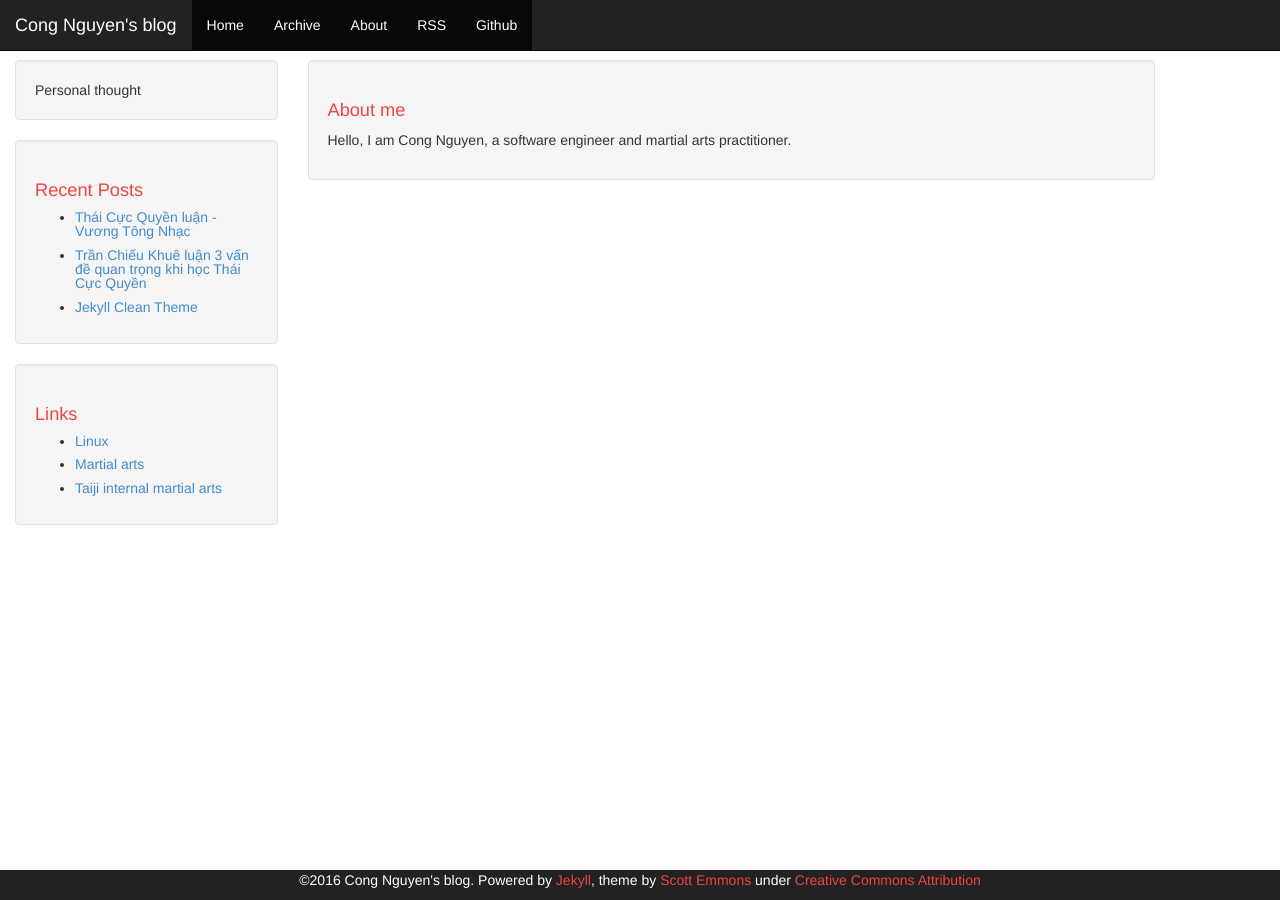
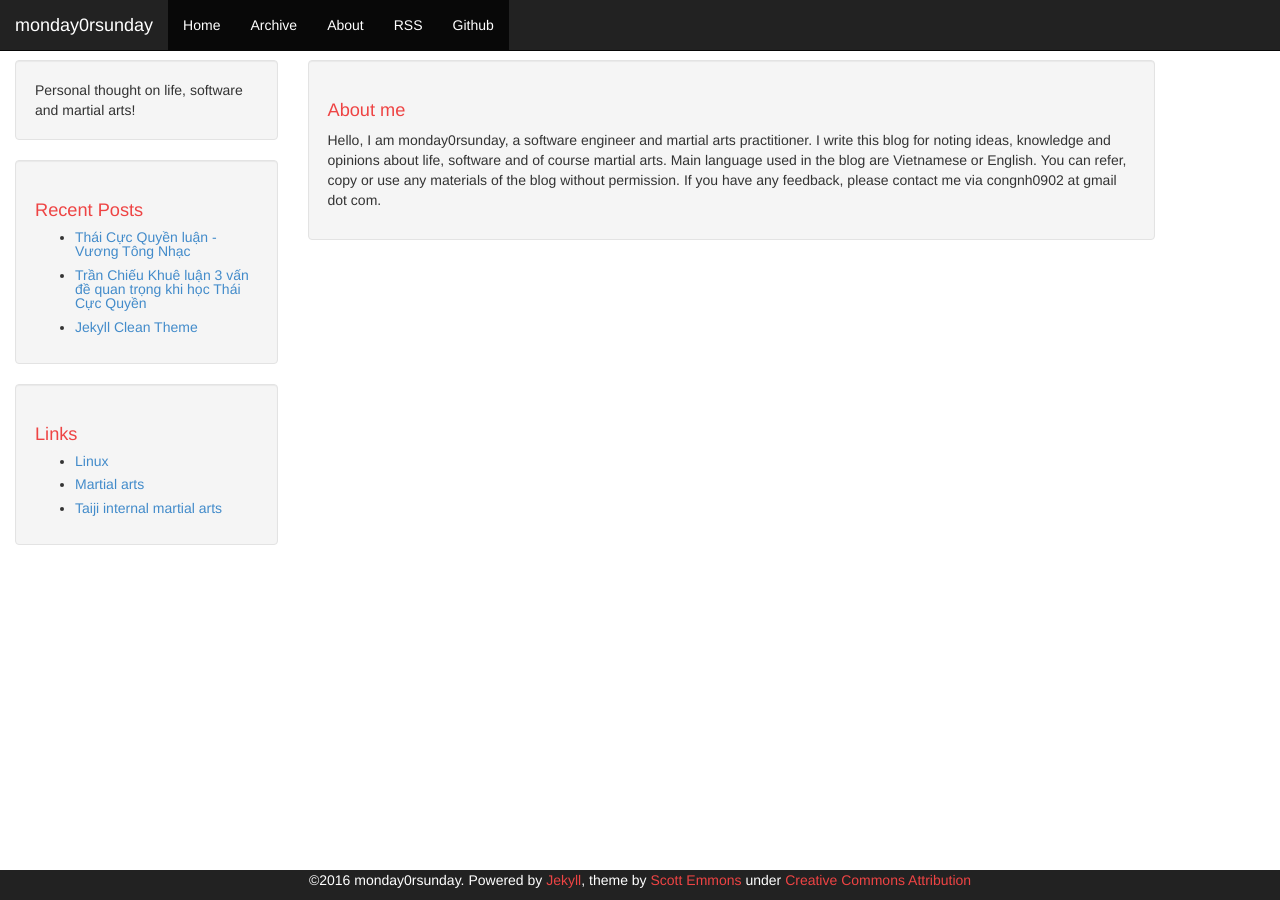
Before and after one commit to monday0rsunday/monday0rsunday.github.io, a Jekyll site: the page built from about.html, in a window 1280 px wide. Built offline with Jekyll 4.4.1, drawn with Linux system fonts in a browser that asks for light colours.

Commit message:
update about info and blog name

```diff
--- a/_config.yml
+++ b/_config.yml
@@ -1,7 +1,7 @@
 # Jekyll configuration
 
-name: Cong Nguyen's blog
-description: Personal thought
+name: monday0rsunday
+description: Personal thought on life, software and martial arts!
 
 # url is currently only used only for the RSS feed in feed.xml
 url: https://monday0rsunday.github.io
--- a/about.html
+++ b/about.html
@@ -4,5 +4,5 @@ layout: default
 
 <div class="well">
     <h1>About me</h1>
-    <p>Hello, I am Cong Nguyen, a software engineer and martial arts practitioner.</p>
+    <p>Hello, I am monday0rsunday, a software engineer and martial arts practitioner. I write this blog for noting ideas, knowledge and opinions about life, software and of course martial arts. Main language used in the blog are Vietnamese or English. You can refer, copy or use any materials of the blog without permission. If you have any feedback, please contact me via congnh0902 at gmail dot com.</p>
 </div>
```
Also changed, not shown: 1 other file.
